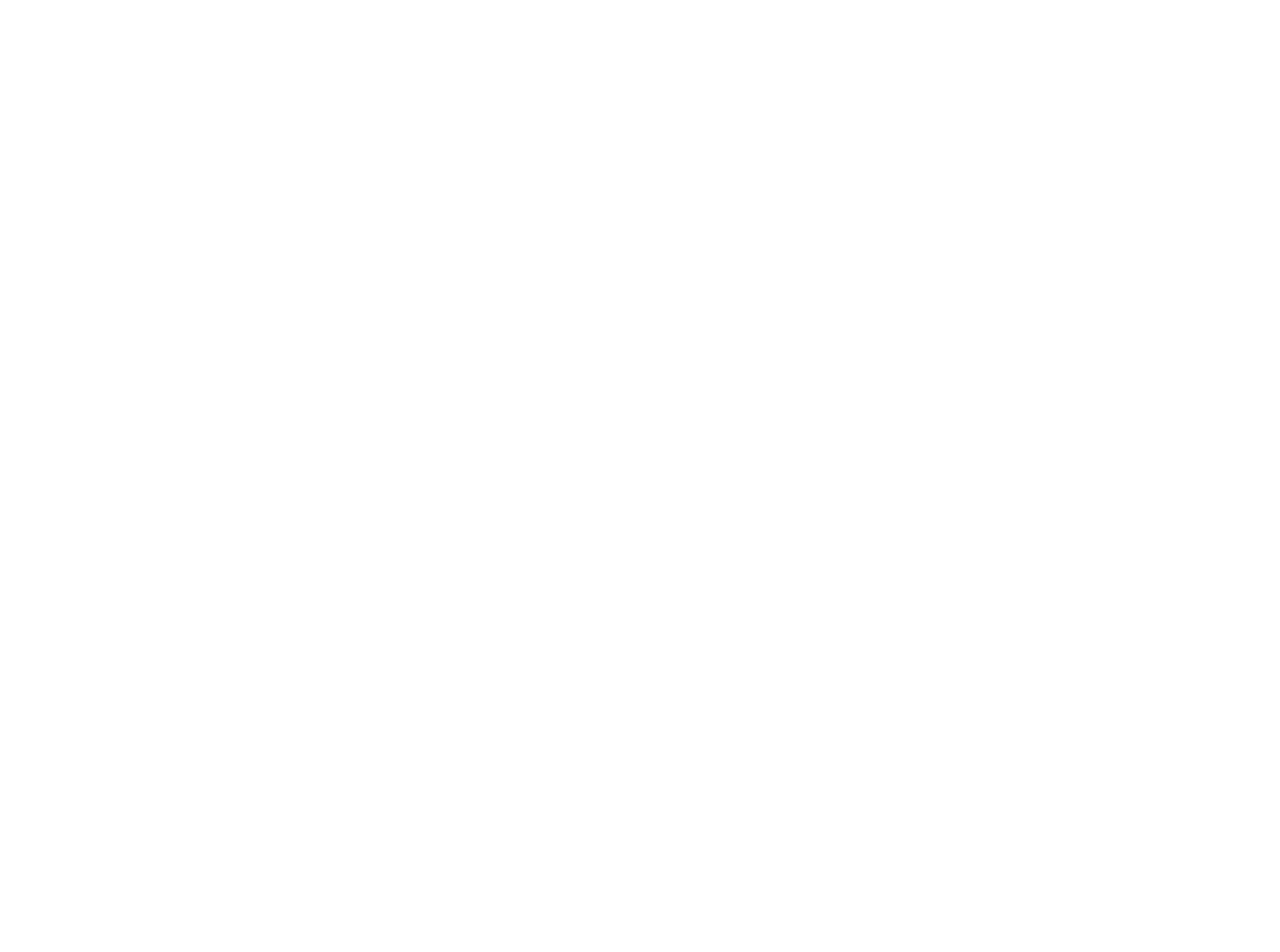
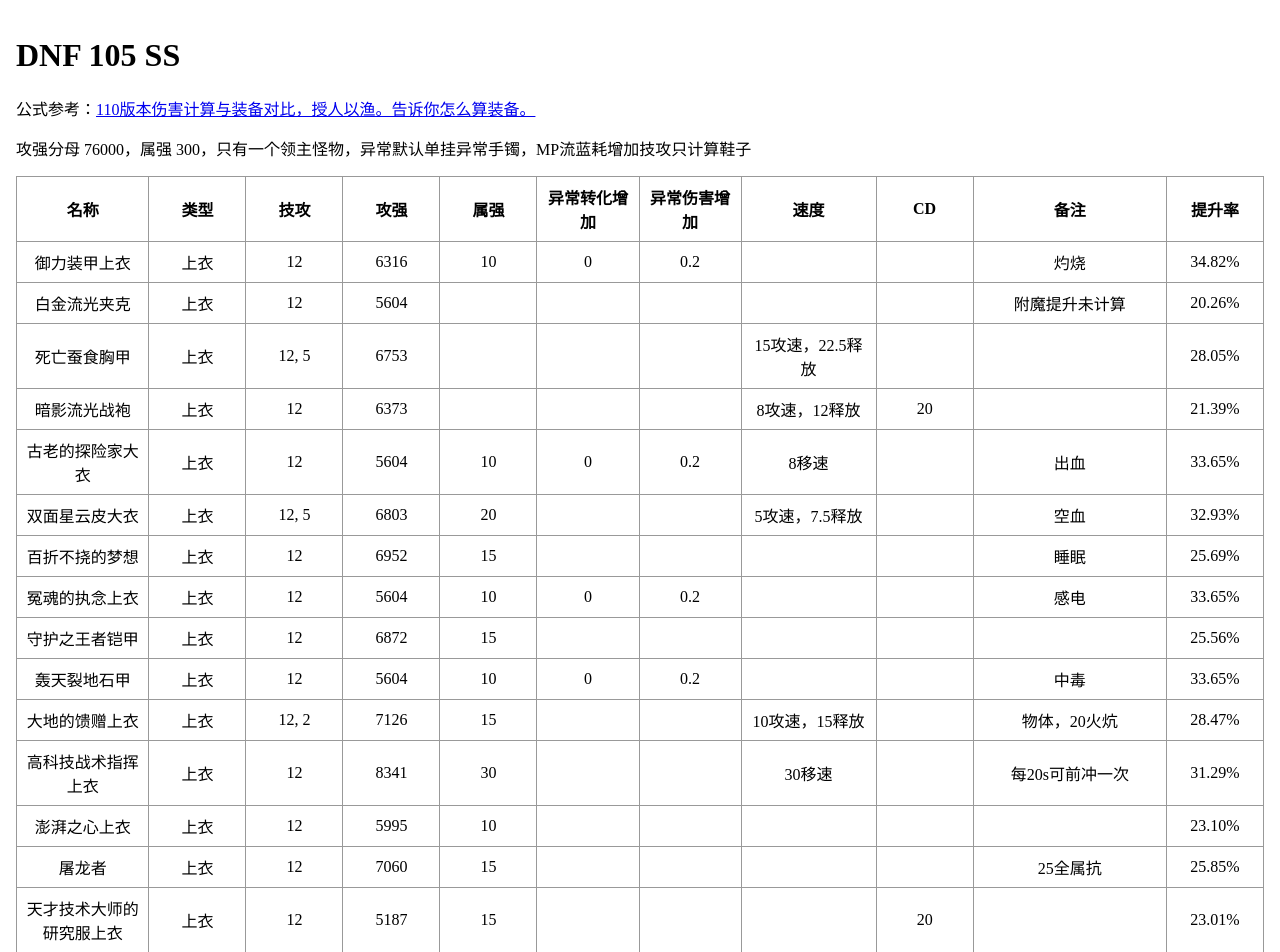
Before and after one commit to Gu-Miao/dnf-105ss, a React (Vite) app: page / in a window 1280 px wide. Shown: the top 952 px of the page. Before the commit the page ends 800 px from the top, so only its background shows below. Built offline with nearby package versions, Linux system fonts and the light colour scheme.

Commit message:
Update data and page

```diff
--- /dev/null
+++ b/src/App.less
@@ -0,0 +1,21 @@
+body {
+  margin: 0;
+  font-size: 16px;
+}
+
+.App {
+  padding: 1em;
+
+  table {
+    border-collapse: collapse;
+    font-size: 1em;
+  }
+
+  th,
+  td {
+    min-width: 5em;
+    border: 1px solid #999;
+    padding: 0.5em;
+    text-align: center;
+  }
+}
--- a/src/App.tsx
+++ b/src/App.tsx
@@ -1,5 +1,63 @@
+import { ATTACK_ENHANCE_ARG, ELEMENT_ENHANCEMENT } from './constants'
+import { data } from './data'
+import './App.less'
+
+console.table(data)
+
 function App() {
-  return <div></div>
+  return (
+    <div className="App">
+      <h1>DNF 105 SS</h1>
+      <p>
+        公式参考：
+        <a
+          href="https://bbs.colg.cn/tdread-8672452-1-1.html?PC_forum171_strategy"
+          target="_blank"
+          rel="noopener noreferrer"
+        >
+          110版本伤害计算与装备对比，授人以渔。告诉你怎么算装备。
+        </a>
+      </p>
+      <p>
+        攻强分母 {ATTACK_ENHANCE_ARG}，属强 {ELEMENT_ENHANCEMENT}
+        ，只有一个领主怪物，异常默认单挂异常手镯，MP流蓝耗增加技攻只计算鞋子
+      </p>
+      <table>
+        <thead>
+          <tr>
+            <th>名称</th>
+            <th>类型</th>
+            <th>技攻</th>
+            <th>攻强</th>
+            <th>属强</th>
+            <th>异常转化增加</th>
+            <th>异常伤害增加</th>
+            <th>速度</th>
+            <th>CD</th>
+            <th>备注</th>
+            <th>提升率</th>
+          </tr>
+        </thead>
+        <tbody>
+          {data.map(item => (
+            <tr key={item.name}>
+              <td>{item.name}</td>
+              <td>{item.type}</td>
+              <td>{item.skillAttacks.join(', ')}</td>
+              <td>{item.attackEnhancement}</td>
+              <td>{item.elementEnhancement}</td>
+              <td>{item.abnormal?.increasedConversionRate}</td>
+              <td>{item.abnormal?.increasedAbnormalDamageEnhancement}</td>
+              <td>{item.speed}</td>
+              <td>{item.cd}</td>
+              <td>{item.other}</td>
+              <td>{((item.increaseRate as number) * 100).toFixed(2)}%</td>
+            </tr>
+          ))}
+        </tbody>
+      </table>
+    </div>
+  )
 }
 
 export default App
--- /dev/null
+++ b/src/constants.ts
@@ -0,0 +1,2 @@
+export const ATTACK_ENHANCE_ARG = 76000
+export const ELEMENT_ENHANCEMENT = 300
--- /dev/null
+++ b/src/data.ts
@@ -0,0 +1,295 @@
+import { ATTACK_ENHANCE_ARG, ELEMENT_ENHANCEMENT } from './constants'
+
+type Abnormal = {
+  prevConversionRate: number
+  prevAbnormalDamageEnhancement: number
+  increasedConversionRate: number
+  increasedAbnormalDamageEnhancement: number
+}
+
+type Data = {
+  name: string
+  type:
+    | '上衣'
+    | '下装'
+    | '头肩'
+    | '腰带'
+    | '鞋'
+    | '手镯'
+    | '项链'
+    | '戒指'
+    | '辅助装备'
+    | '魔法石'
+    | '耳环'
+  skillAttacks: number[]
+  attackEnhancement: number
+  elementEnhancement?: number
+  abnormal?: Abnormal
+  extra?: number
+  speed?: string
+  cd?: number
+  other?: string
+  increaseRate?: number
+}
+
+const data: Data[] = [
+  {
+    name: '御力装甲上衣',
+    type: '上衣',
+    skillAttacks: [12],
+    attackEnhancement: 6316,
+    elementEnhancement: 10,
+    abnormal: {
+      prevConversionRate: 0.5,
+      prevAbnormalDamageEnhancement: 0.2,
+      increasedConversionRate: 0,
+      increasedAbnormalDamageEnhancement: 0.2,
+    },
+    other: '灼烧',
+  },
+  {
+    name: '白金流光夹克',
+    type: '上衣',
+    skillAttacks: [12],
+    attackEnhancement: 5604,
+    other: '附魔提升未计算',
+  },
+  {
+    name: '死亡蚕食胸甲',
+    type: '上衣',
+    skillAttacks: [12, 5],
+    attackEnhancement: 6753,
+    speed: '15攻速，22.5释放',
+  },
+  {
+    name: '暗影流光战袍',
+    type: '上衣',
+    skillAttacks: [12],
+    attackEnhancement: 6373,
+    speed: '8攻速，12释放',
+    cd: 20,
+  },
+  {
+    name: '古老的探险家大衣',
+    type: '上衣',
+    skillAttacks: [12],
+    attackEnhancement: 5604,
+    elementEnhancement: 10,
+    abnormal: {
+      prevConversionRate: 0.5,
+      prevAbnormalDamageEnhancement: 0.2,
+      increasedConversionRate: 0,
+      increasedAbnormalDamageEnhancement: 0.2,
+    },
+    speed: '8移速',
+    other: '出血',
+  },
+  {
+    name: '双面星云皮大衣',
+    type: '上衣',
+    skillAttacks: [12, 5],
+    attackEnhancement: 6803,
+    elementEnhancement: 20,
+    speed: '5攻速，7.5释放',
+    other: '空血',
+  },
+  {
+    name: '百折不挠的梦想',
+    type: '上衣',
+    skillAttacks: [12],
+    attackEnhancement: 6952,
+    elementEnhancement: 15,
+    other: '睡眠',
+  },
+  {
+    name: '冤魂的执念上衣',
+    type: '上衣',
+    skillAttacks: [12],
+    attackEnhancement: 5604,
+    elementEnhancement: 10,
+    abnormal: {
+      prevConversionRate: 0.5,
+      prevAbnormalDamageEnhancement: 0.2,
+      increasedConversionRate: 0,
+      increasedAbnormalDamageEnhancement: 0.2,
+    },
+    other: '感电',
+  },
+  {
+    name: '守护之王者铠甲',
+    type: '上衣',
+    skillAttacks: [12],
+    attackEnhancement: 6872,
+    elementEnhancement: 15,
+  },
+  {
+    name: '轰天裂地石甲',
+    type: '上衣',
+    skillAttacks: [12],
+    attackEnhancement: 5604,
+    elementEnhancement: 10,
+    abnormal: {
+      prevConversionRate: 0.5,
+      prevAbnormalDamageEnhancement: 0.2,
+      increasedConversionRate: 0,
+      increasedAbnormalDamageEnhancement: 0.2,
+    },
+    other: '中毒',
+  },
+  {
+    name: '大地的馈赠上衣',
+    type: '上衣',
+    skillAttacks: [12, 2],
+    attackEnhancement: 7126,
+    elementEnhancement: 15,
+    speed: '10攻速，15释放',
+    other: '物体，20火炕',
+  },
+  {
+    name: '高科技战术指挥上衣',
+    type: '上衣',
+    skillAttacks: [12],
+    attackEnhancement: 8341,
+    elementEnhancement: 30,
+    speed: '30移速',
+    other: '每20s可前冲一次',
+  },
+  {
+    name: '澎湃之心上衣',
+    type: '上衣',
+    skillAttacks: [12],
+    attackEnhancement: 5995,
+    elementEnhancement: 10,
+  },
+  {
+    name: '屠龙者',
+    type: '上衣',
+    skillAttacks: [12],
+    attackEnhancement: 7060,
+    elementEnhancement: 15,
+    other: '25全属抗',
+  },
+  {
+    name: '天才技术大师的研究服上衣',
+    type: '上衣',
+    skillAttacks: [12],
+    attackEnhancement: 5187,
+    elementEnhancement: 15,
+    cd: 20,
+  },
+  {
+    name: '高贵的神意上衣',
+    type: '上衣',
+    skillAttacks: [12],
+    attackEnhancement: 6414,
+    speed: '10s内30三速',
+  },
+  {
+    name: '极魂之驱上衣',
+    type: '上衣',
+    skillAttacks: [12],
+    attackEnhancement: 4768,
+  },
+  {
+    name: '玉化亡灵胸甲',
+    type: '上衣',
+    skillAttacks: [12],
+    attackEnhancement: 6144,
+    speed: '8移速；跳跃10攻速，15释放',
+  },
+  {
+    name: '深渊之源上衣',
+    type: '上衣',
+    skillAttacks: [12],
+    attackEnhancement: 8341,
+    elementEnhancement: 30,
+    other: '赋予属性攻击',
+  },
+  {
+    name: '混乱核心胸甲',
+    type: '上衣',
+    skillAttacks: [12],
+    attackEnhancement: 5604,
+    elementEnhancement: 10,
+    abnormal: {
+      prevConversionRate: 0.5,
+      prevAbnormalDamageEnhancement: 0.2,
+      increasedConversionRate: 0,
+      increasedAbnormalDamageEnhancement: 0.15,
+    },
+    other: '全异常增上，配合异常对象增加攻强的部位提升会增加',
+  },
+]
+
+data.forEach(item => {
+  console.log(`==== ${item.name} ====`)
+  console.log(`技工：${item.skillAttacks}，提升：${getSkillAttackIncreaseRate(item.skillAttacks)}`)
+  console.log(
+    `攻强：${item.attackEnhancement}，提升：${getAttackEnhancementIncreaseRate(
+      item.attackEnhancement,
+    )}`,
+  )
+  if (item.elementEnhancement) {
+    console.log(
+      `属强：${item.elementEnhancement}，提升：${getElementEnhancementIncreaseRate(
+        item.elementEnhancement,
+      )}`,
+    )
+  }
+  if (item.abnormal) {
+    console.log(
+      `原异常转换：${item.abnormal.prevConversionRate}，原异常伤害增加：${
+        item.abnormal.prevAbnormalDamageEnhancement
+      }，异常转换增加：${item.abnormal.increasedConversionRate}，异常伤害增加：${
+        item.abnormal.increasedAbnormalDamageEnhancement
+      }，提升：${getAbnormalDamageIncreaseRate(item.abnormal)}`,
+    )
+  }
+  console.log(`总提升：${(getIncreaseRate(item) * 100).toFixed(2)}%`)
+  console.log('')
+
+  item.increaseRate = getIncreaseRate(item)
+})
+
+export { data }
+
+function getSkillAttackIncreaseRate(skillAttacks: number[]) {
+  return skillAttacks.reduce(
+    (increaseRate, skillAttack) => increaseRate * (1 + skillAttack / 100),
+    1,
+  )
+}
+
+function getAttackEnhancementIncreaseRate(attackEnhancement: number) {
+  return 1 + attackEnhancement / ATTACK_ENHANCE_ARG
+}
+
+function getElementEnhancementIncreaseRate(increasedElementEnhancement: number) {
+  return 1 + increasedElementEnhancement / (ELEMENT_ENHANCEMENT + 233)
+}
+
+function getAbnormalDamageIncreaseRate({
+  prevConversionRate,
+  prevAbnormalDamageEnhancement,
+  increasedConversionRate,
+  increasedAbnormalDamageEnhancement,
+}: Abnormal) {
+  return (
+    (prevConversionRate * increasedAbnormalDamageEnhancement +
+      prevAbnormalDamageEnhancement * increasedConversionRate +
+      increasedConversionRate * increasedAbnormalDamageEnhancement) /
+      (1 + prevConversionRate * prevAbnormalDamageEnhancement) +
+    1
+  )
+}
+
+function getIncreaseRate(data: Data) {
+  return (
+    getSkillAttackIncreaseRate(data.skillAttacks) *
+      getAttackEnhancementIncreaseRate(data.attackEnhancement) *
+      (data.elementEnhancement ? getElementEnhancementIncreaseRate(data.elementEnhancement) : 1) *
+      (data.abnormal ? getAbnormalDamageIncreaseRate(data.abnormal) : 1) +
+    (data.extra ?? 0) -
+    1
+  )
+}
```
